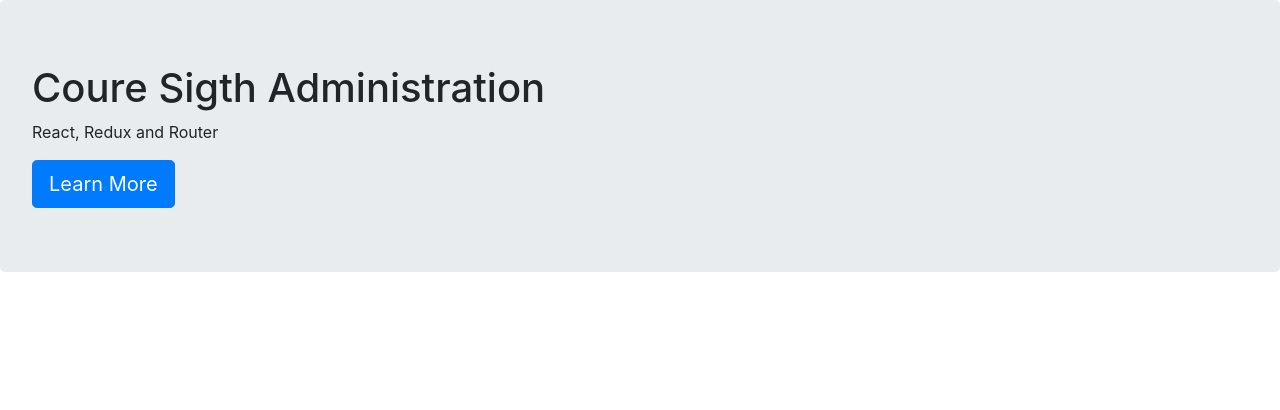
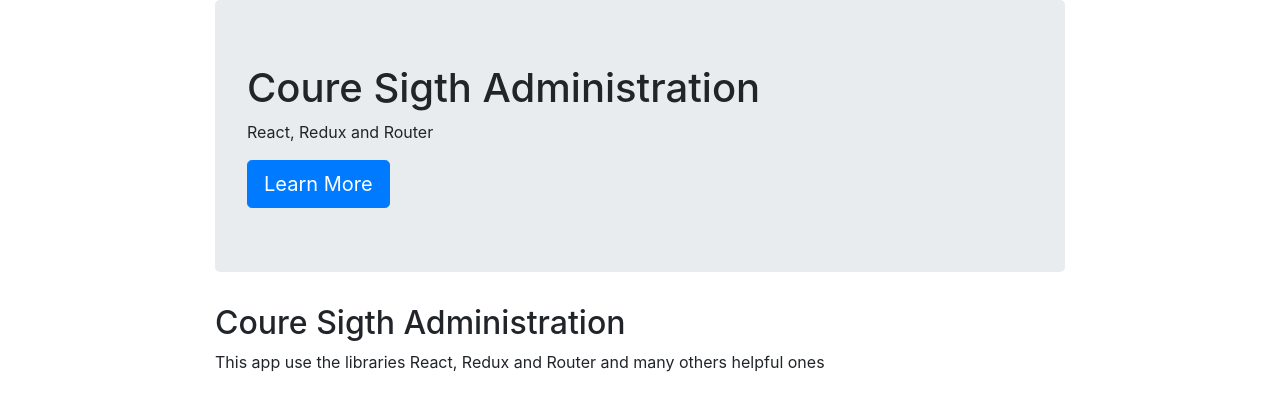
Before and after one commit to wiliamtaesunglee/course-navigation, a React app: page / in a window 1280 px wide. Shown: the top 410 px of the page. Built offline with nearby package versions, Linux system fonts and the light colour scheme.

Commit message:
initial styling

```diff
--- /dev/null
+++ b/src/components/App.js
@@ -0,0 +1,12 @@
+import React from 'react'
+import HomePage from './home/HomePage'
+import AboutPage from './about/AboutPage'
+
+const App = () => (
+ <div>
+   <HomePage/>
+   <AboutPage/>
+ </div>
+)
+
+export default App
--- a/src/components/about/AboutPage.js
+++ b/src/components/about/AboutPage.js
@@ -1,7 +1,7 @@
 'use strict'
 
 import React from 'react'
-import { Link } from 'react-router-dom'
+
 
 const AboutPage = () => (
   <div>
--- /dev/null
+++ b/src/index.css
@@ -0,0 +1,8 @@
+#app {
+  max-width:850px;
+  margin: 0 auto;
+}
+
+nav {
+  padding:20px 0 20px 0;
+}
--- a/src/index.js
+++ b/src/index.js
@@ -1,10 +1,11 @@
 import React from "react";
 import { render } from "react-dom";
 import { BrowserRouter as Router } from 'react-router-dom'
-import HomePage from './components/home/HomePage'
+import App from './components/App'
 import 'bootstrap/dist/css/bootstrap.min.css'
+import './index.css'
 
 render(
   <Router>
-    <HomePage />
+    <App />
   </Router>, document.getElementById("app"));
```
Also changed, not shown: 1 other file (tests, documents, lock files or other folders).
